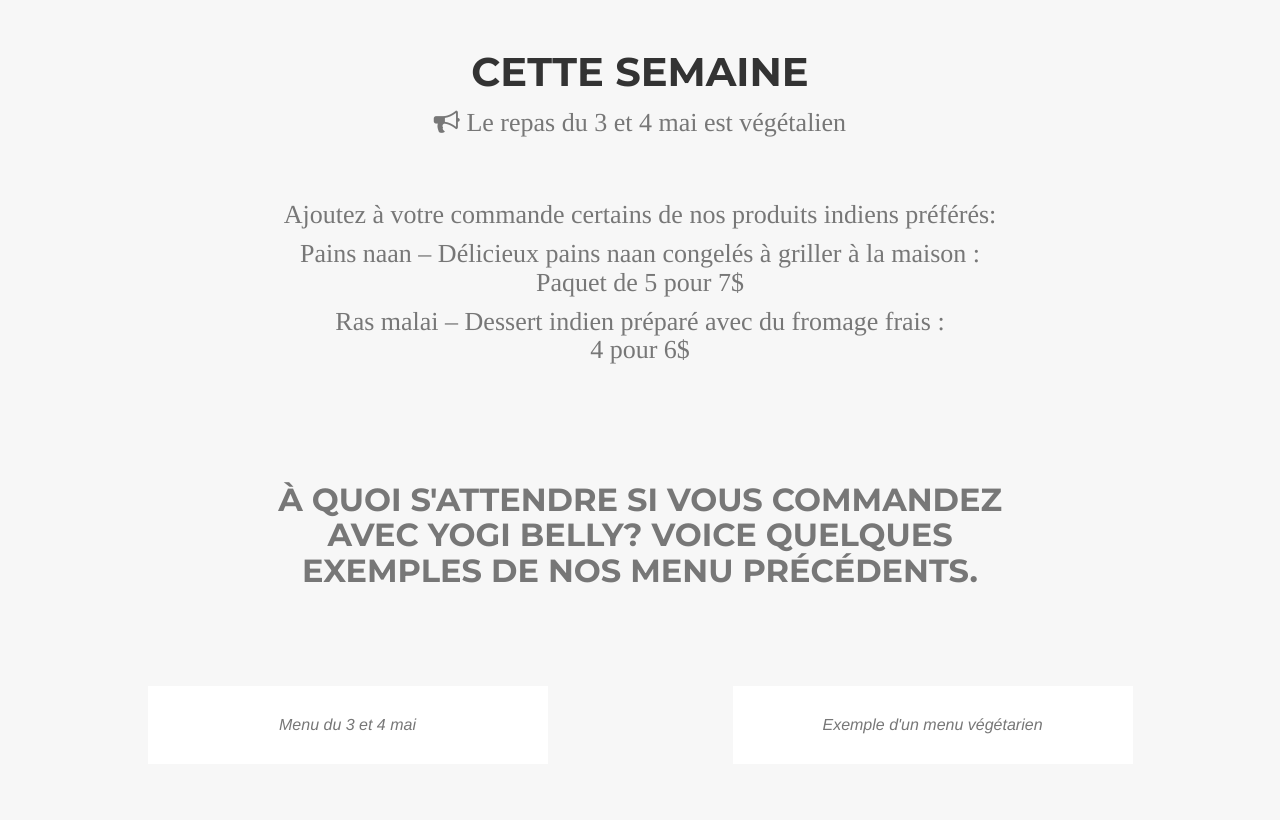
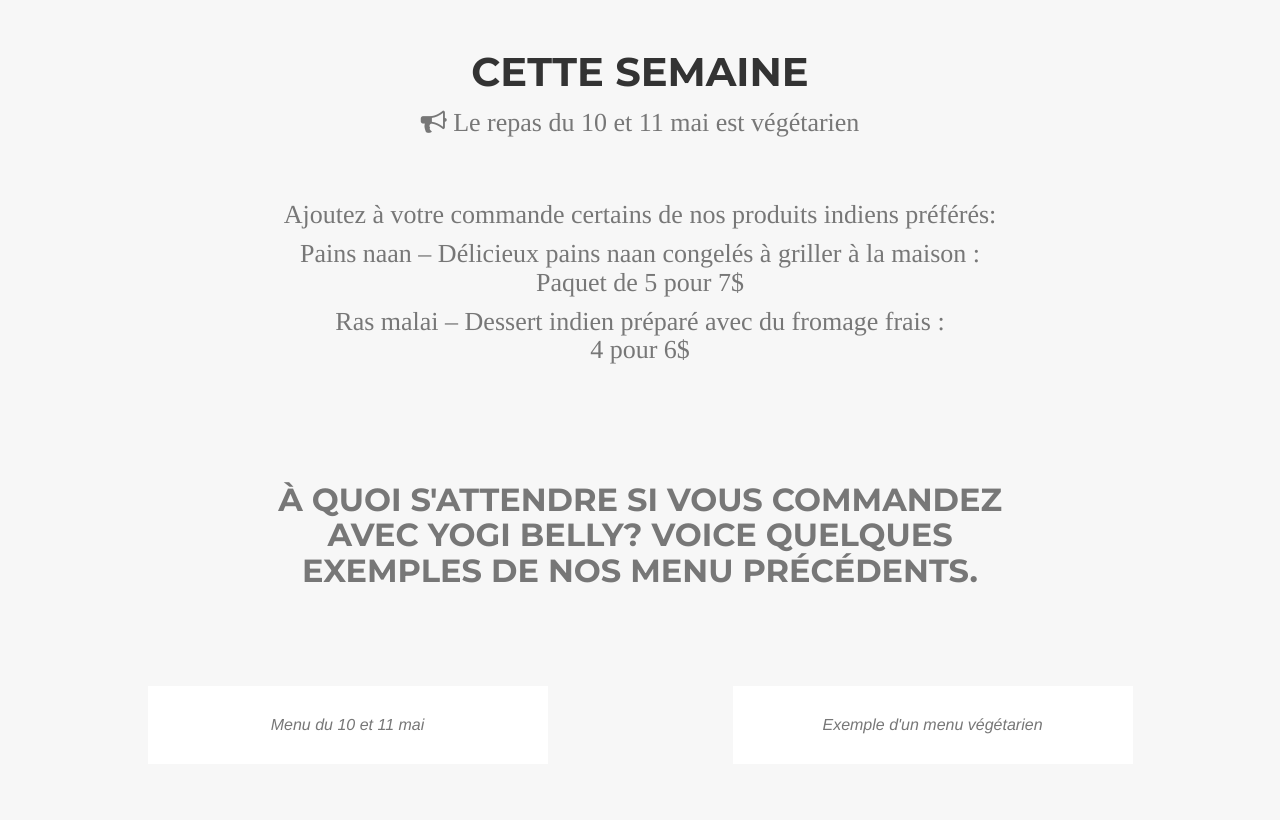
Before and after one commit to yogibelly/fr, a Jekyll site: the page built from _posts/2016-01-08-project-2.markdown, in a window 1280 px wide and 1400 px high, scrolled down 2170 px. Shown: the part 152-972 px from the top of the window. Built offline with Jekyll 4.4.1, drawn with Linux system fonts in a browser that asks for light colours; nearby versions of some CDN libraries; some web fonts are replaced; part of the change alters nothing that is shown.

Commit message:
updated menu week 18

```diff
--- a/_includes/portfolio_grid.html
+++ b/_includes/portfolio_grid.html
@@ -4,7 +4,7 @@
         <div class="row">
             <div class="col-lg-12 text-center">
                 <h2 class="section-heading">Cette semaine</h2>
-                <h4 class="section-heading text-muted"><i class="fa fa-bullhorn">   </i>        Le repas du 3 et 4 mai est végétalien<!--végétarien--></h4>
+                <h4 class="section-heading text-muted"><i class="fa fa-bullhorn">   </i>        Le repas du 10 et 11 mai est <!--végétalien-->végétarien</h4>
                 <!--<h4 class="section-subheading">Meal for March 15th and 16th is Vegetarian</h4>-->
             </div>
         </div>
@@ -44,7 +44,7 @@
                 </a>
                 <div class="portfolio-caption">
                     <!--<h4>{{ post.title }}</h4>-->
-                    <p class="text-muted">Menu du 3 et 4 mai</p>
+                    <p class="text-muted">Menu du 10 et 11 mai</p>
                 </div>
             </div>
             <div class="col-md-6 col-sm-6 portfolio-item">
--- a/_posts/2016-01-08-project-2.markdown
+++ b/_posts/2016-01-08-project-2.markdown
@@ -17,24 +17,28 @@ description:
           <a class="list-group-item" href="#"><i class="fa fa-pencil fa-fw"></i>&nbsp; Applications</a>
           <a class="list-group-item" href="#"><i class="fa fa-cog fa-fw"></i>&nbsp; Settings</a>
       </div>-->
-      <h2 class="service-heading text-center text-muted">Menu du 3 et 4 mai</h2>
+      <h2 class="service-heading text-center text-muted">Menu du 10 et 11 mai</h2>
       <br><br>
-      <h3 class="service-heading text-center text-white">Hari Pili Matar ki Daal</h3>
-              <p class="text-white">Un grand classique dans notre famille, servi lors d’occasions spéciales - Petites aubergines farcies d’arachides, de noix de coco, d’un mélange d’épices maison et de graines de fenouil</p>
+      <h3 class="service-heading text-center text-white">Achari Gobi</h3>
+              <p class="text-white">Choufleur preparé avec du curcuma, du yogourt et assaissoné
+              avec un mélange maison de cinq épices - fenouil, cumin, fenugrec, graines de moutarde noire et graines de nigella </p>
 
               <br><br>
-              <h3 class="service-heading text-center text-white">Baingan Bharta</h3>
-              <p class="text-white">Poivrons rouges et jaunes sautés avec du tofu, du gingembre frais, garam masala, des tomates et de la coriandre</p>
+              <h3 class="service-heading text-center text-white">Rajma Subzi</h3>
+              <p class="text-white">Petit haricots rouges preparés dans un curry à base de tomates,
+              garam masala et gingembre </p>
 
               <br><br>
-              <h3 class="service-heading text-center text-white">Hari Shimla ki Mirch et Aloo</h3>
-              <p class="text-white">Une fève brune originaire de l’Inde cuite avec du gingembre, du curcuma, de l’asafoetida et du garam masala. Vous pouvez y ajouter une noisette de beurre pour un gout plus onctueux</p>
+              <h3 class="service-heading text-center text-white">Shahi Mushroom</h3>
+              <p class="text-white">Ceci est un plat dégusté lors de festivités en Inde. Des
+              champignons, pois verts et noix de cajou sont preparés dans une
+              sauce à la crème avec de la canelle, de la cardamone et du chili</p>
 
               <br><br>
               <h3 class="service-heading text-center text-white">Riz Basmati</h3>
-              <p class="text-white">Un riz à grain long, naturellement parfumé, prepare avec du curcuma et des graines de moutarde noire</p>
+              <p class="text-white">Un riz à grain long, naturellement parfumé, préparé avec des feuilles de laurier frais </p>
 
-              <br><br>
+              <!--<br><br>
               <h3 class="service-heading text-center text-white">Saunf</h3>
-              <p class="text-white">Un mélange de graines de fenouil nature et enrobées de sucre, à déguster idéalement après le repas pour profiter de leurs propriétés digestives</p>
+              <p class="text-white">Un mélange de graines de fenouil nature et enrobées de sucre, à déguster idéalement après le repas pour profiter de leurs propriétés digestives</p>-->
 ---
```
